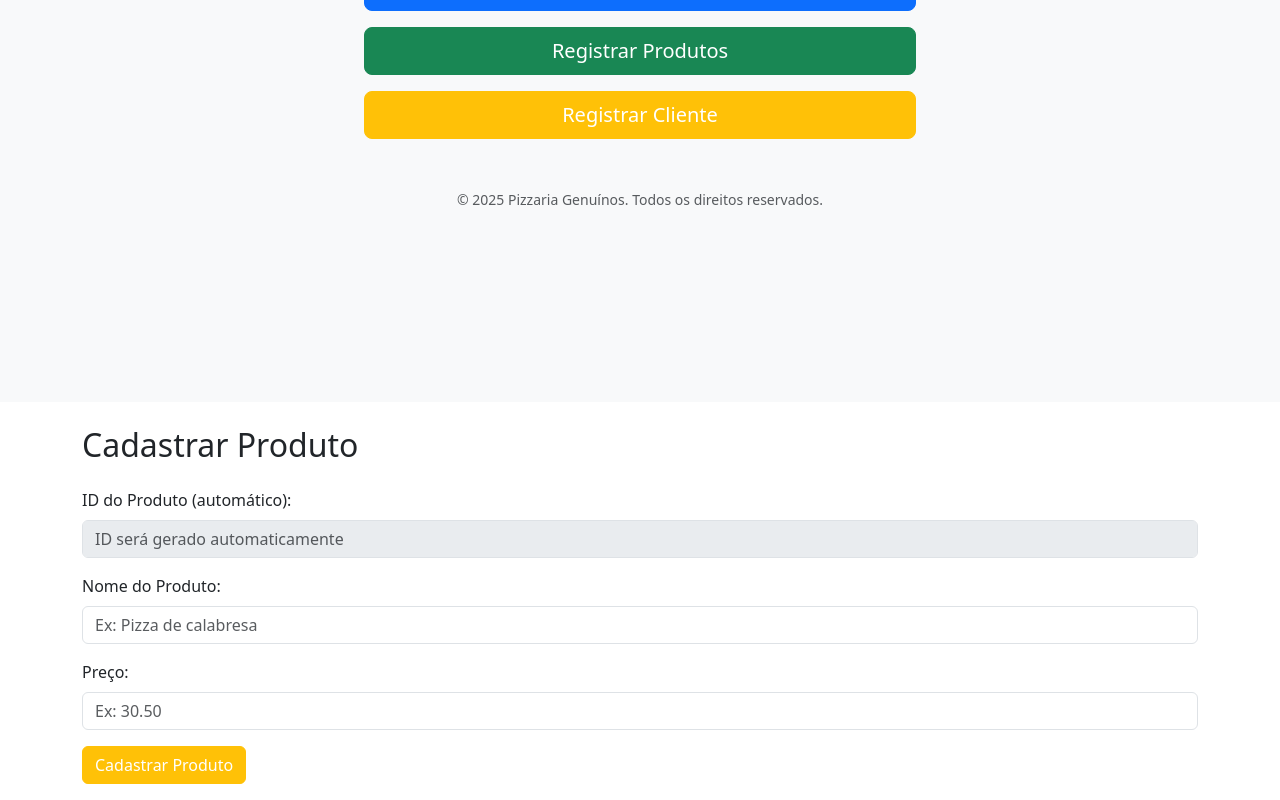
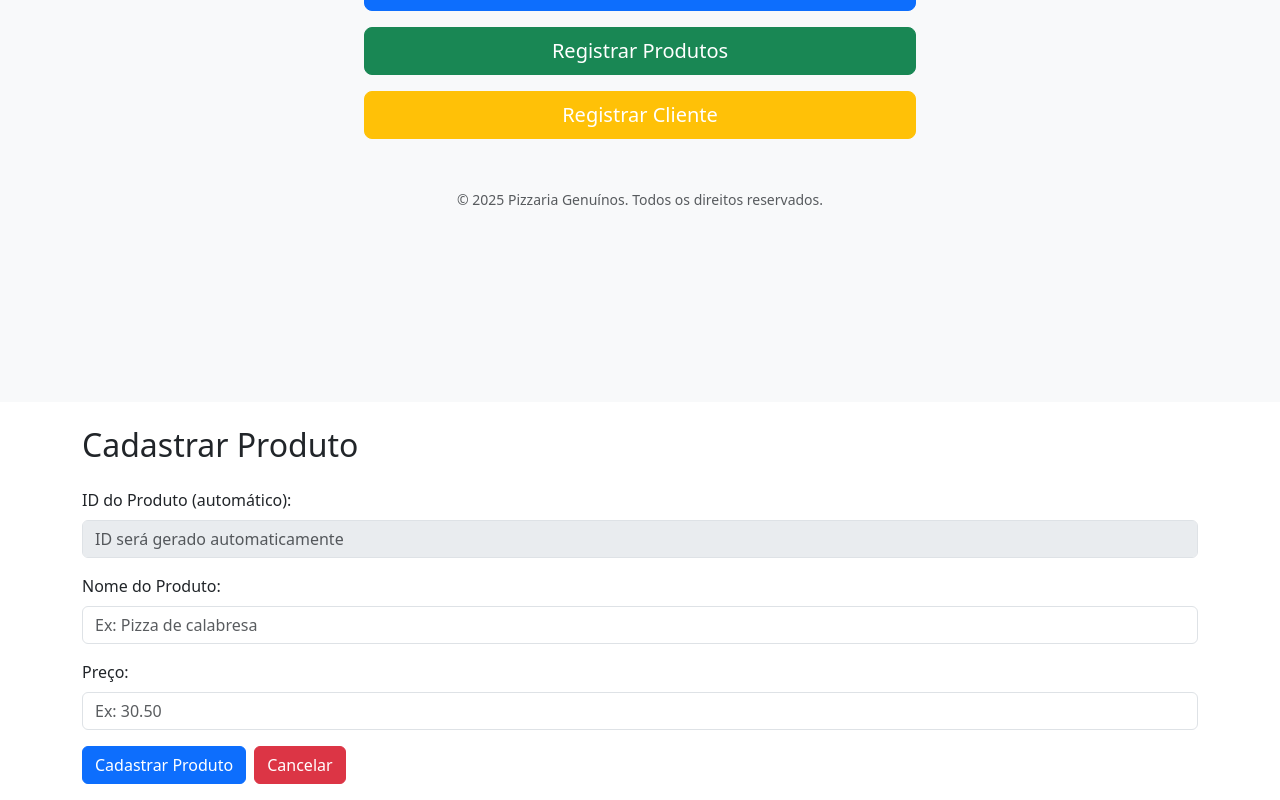
Before and after one commit to genuino12/BackEnd_Exame, a React (Create React App) app in the folder frontend/: page /Formulario-Produto in a window 1280 px wide. Shown: the part 398-1198 px from the top of the page. Built offline with nearby package versions, Linux system fonts and the light colour scheme.

Commit message:
atualizar

```diff
--- a/frontend/src/formularios/formularioclientes.jsx
+++ b/frontend/src/formularios/formularioclientes.jsx
@@ -58,6 +58,17 @@ const CadastrarCliente = ({ adicionarCliente }) => {
         console.error('Erro ao cadastrar cliente:', error);
       }
     }
+  };
+
+  // Função para limpar o formulário
+  const handleReset = () => {
+    setFormData({
+      Nome: '',
+      Telefone: '',
+      Endereco: '',
+      CPF: '',
+    });
+    setErros({});
   };
 
   return (
@@ -129,7 +140,7 @@ const CadastrarCliente = ({ adicionarCliente }) => {
         <Button variant="primary" type="submit">
           Cadastrar
         </Button>
-        <Button variant="danger" type="reset">
+        <Button variant="danger" type="button" onClick={handleReset} className="ms-2">
           Cancelar
         </Button>
       </Form>
--- a/frontend/src/formularios/formulariopedido.jsx
+++ b/frontend/src/formularios/formulariopedido.jsx
@@ -37,6 +37,10 @@ function FormularioPedido({ onSubmit }) {
       produtos: [],
       data_pedido: new Date().toISOString().slice(0, 16),
     });
+  };
+
+  const handleVisualizarPedido = () => {
+    console.log('Visualizando pedido:', pedido);
   };
 
   return (
@@ -86,10 +90,18 @@ function FormularioPedido({ onSubmit }) {
         />
       </div>
 
-
-      <button type="submit" className="btn btn-primary">
+      <div className="mb-3">
+        <button type="submit" className="btn btn-primary me-2">
           Fazer Pedido
         </button>
+        <button
+          type="button"
+          className="btn btn-secondary"
+          onClick={handleVisualizarPedido}
+        >
+          Visualizar Pedido
+        </button>
+      </div>
     </form>
   );
 }
--- a/frontend/src/formularios/formularioprodutos.jsx
+++ b/frontend/src/formularios/formularioprodutos.jsx
@@ -46,6 +46,15 @@ function FormularioProduto({ onSubmit }) {
     }
   };
 
+  const handleReset = () => {
+    setProduto({
+      id: '',
+      nome: '',
+      preco: '',
+    });
+    setErros({});
+  };
+
   return (
     <form onSubmit={handleSubmit} className="container mt-4">
       <h2 className="mb-4">Cadastrar Produto</h2>
@@ -88,9 +97,14 @@ function FormularioProduto({ onSubmit }) {
         {erros.preco && <div className="invalid-feedback">{erros.preco}</div>}
       </div>
 
-      <button type="submit" className="btn btn-warning text-white">
-        Cadastrar Produto
-      </button>
+      <div className="mb-3">
+        <button type="submit" className="btn btn-primary text-white me-2">
+          Cadastrar Produto
+        </button>
+        <button type="button" onClick={handleReset} className="btn btn-danger">
+          Cancelar
+        </button>
+      </div>
     </form>
   );
 }
```
Lines whose indentation alone changed are shown as unchanged.
